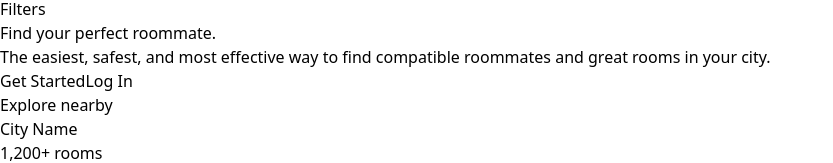
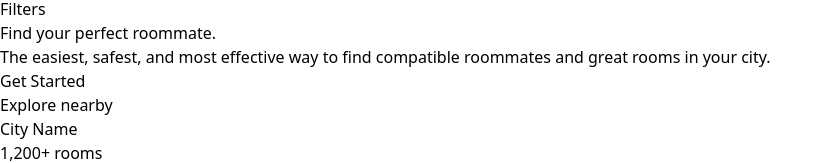
Before and after one commit to Rahmaabdelrazeq-dev/Roommate-Finder-System, a React (Vite) app: page / in a window 1280 px wide. Shown: the part 175-338 px from the top of the page, without its empty margins (0-833 px from the left). Built offline with nearby package versions, Linux system fonts and the light colour scheme.

Commit message:
Update HomePage

```diff
--- a/src/features/home/pages/HomePage.tsx
+++ b/src/features/home/pages/HomePage.tsx
@@ -1,4 +1,3 @@
-import React from 'react';
 import Navbar from '@/shared/components/Navbar';
 import { Link } from 'react-router-dom';
 
@@ -19,9 +18,6 @@ const HomePage = () => {
         <div className="flex flex-col sm:flex-row gap-4 w-full sm:w-auto">
           <Link to="/signup" className="px-8 py-4 bg-[#2d2d2d] text-white text-lg font-bold rounded-xl hover:bg-[#1a1a1a] transition-all shadow-lg hover:shadow-xl transform hover:-translate-y-0.5 w-full sm:w-auto text-center">
             Get Started
-          </Link>
-          <Link to="/login" className="px-8 py-4 bg-white text-[#2d2d2d] border-2 border-blue-100 text-lg font-bold rounded-xl hover:bg-blue-50 hover:border-blue-200 transition-all shadow-sm hover:shadow w-full sm:w-auto text-center">
-            Log In
           </Link>
         </div>
       </div>
```
